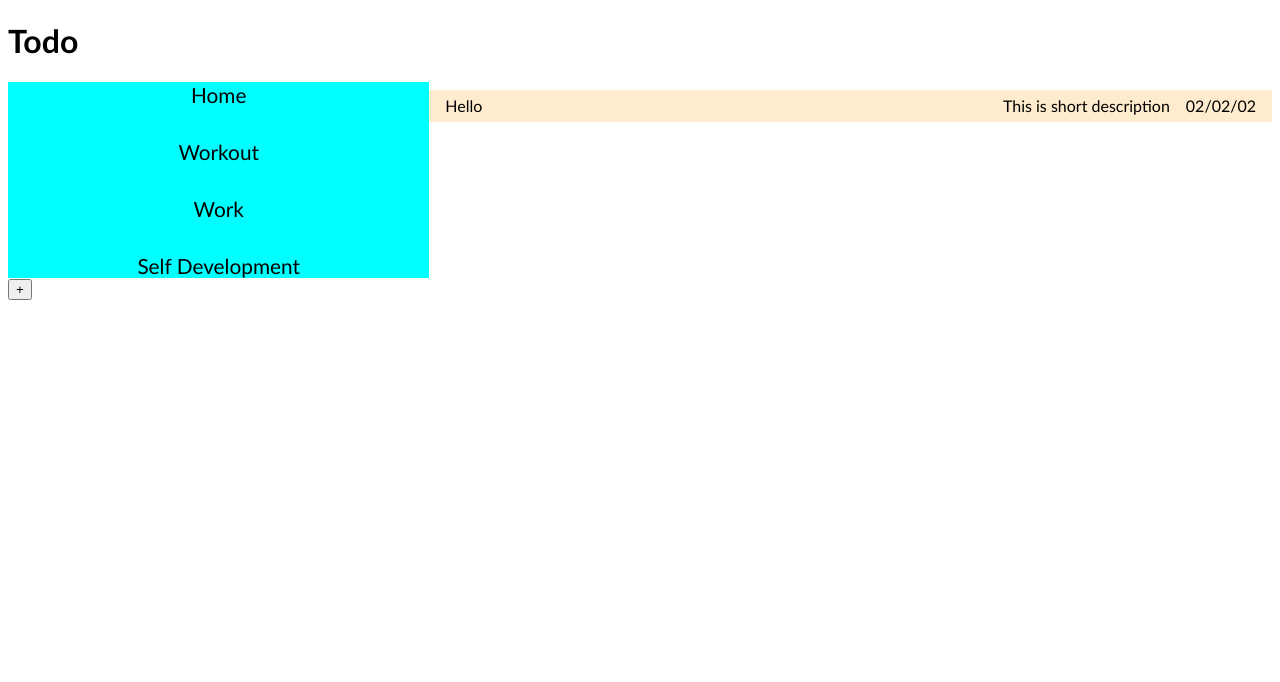
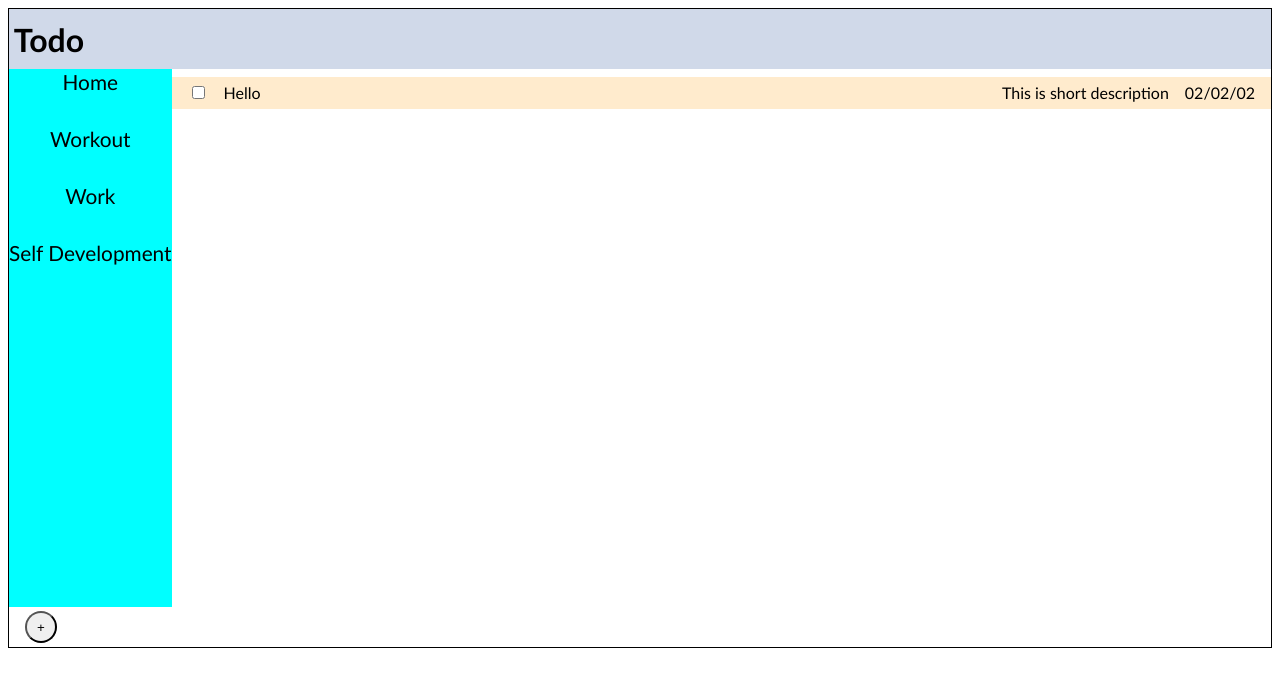
Before and after one commit to eablaev/Todo-List, a website built with webpack: page dist/index.html in a window 1280 px wide. Built offline with nearby package versions, Linux system fonts and the light colour scheme.

Commit message:
Added handleCheckBox.js

```diff
--- a/src/displayTodos.js
+++ b/src/displayTodos.js
@@ -1,3 +1,6 @@
+
+import handleCheckBox from './handleCheckBox'
+
 export default function display (array) {
 
     const todoContainer = document.getElementById('todoContainer')
@@ -6,6 +9,18 @@ export default function display (array) {
     array.forEach(element => {
         const todoDiv = document.createElement('div');
         todoDiv.classList.add('todoDiv');
+
+        const todoCheckMark = document.createElement('input');
+
+        todoCheckMark.setAttribute('type','checkbox');
+        todoCheckMark.setAttribute('id','todoCheckMark');
+        todoCheckMark.classList.add('todoCheckMark');
+        todoCheckMark.addEventListener('change',function(){
+            console.log('hello');
+            handleCheckBox();
+        })
+
+
 
         const todoTitle = document.createElement('h5');
         todoTitle.classList.add('todoTitle');
@@ -27,7 +42,7 @@ export default function display (array) {
         todoDiv.appendChild(todoDivLeft);
         todoDiv.appendChild(todoDivRight);
 
-
+        todoDivLeft.appendChild(todoCheckMark);
         todoDivLeft.appendChild(todoTitle);
         todoDivRight.appendChild(todoDescription);
         todoDivRight.appendChild(dueDate);
@@ -35,5 +50,7 @@ export default function display (array) {
 
         todoContainer.appendChild(todoDiv);
 
+
+
     });
 }
--- /dev/null
+++ b/src/handleCheckBox.js
@@ -0,0 +1,3 @@
+export default function handleCheckBox() {
+    console.log('inside HandleCheckBox')
+}
--- a/src/index.js
+++ b/src/index.js
@@ -18,10 +18,19 @@ display(todoArr);
 const form = document.getElementById('form');
 const formContainer = document.getElementById('formContainer')
 const addNew = document.getElementById('addNewTodo');
+const closeForm = document.getElementById('closeForm');
+
+
 addNew.addEventListener('click', function(){
     console.log('h')
     formContainer.classList.add('show');
-    console.log(formContainer.classList)
+    console.log(formContainer.classList);
+
+
+});
+
+closeForm.addEventListener('click', function(){
+    formContainer.classList.remove('show');
 })
 
 form.addEventListener('submit', function(e){
--- a/src/style.css
+++ b/src/style.css
@@ -1,9 +1,10 @@
-
+* {
+    box-sizing: border-box;
+}
 html {
     font-family:'Gill Sans', 'Gill Sans MT', Calibri, 'Trebuchet MS', sans-serif;
 
 }
-
 /*
 ////////////
 form styling
@@ -12,16 +13,34 @@ form styling
 
 .formContainer{
     background-color: aquamarine;
-
     display: none;
+    position: absolute;
+    top: 33%;
+    left: 33%;
 
 }
-.formContainer.show{
+
+.formContainer.show {
+    border: 1px solid black;
     display: inline-block;
+
+
+}
+.formHeader {
+    background-color: rgb(99, 91, 105);
+    display: flex;
+    justify-content: space-between;
+}
+.closeForm {
+    border-style: none;
+    color: white;
+    background-color: rgb(99, 91, 105);
+    cursor: pointer;
+
 }
 .formContainer h2 {
     margin: 0;
-    background-color: rgb(99, 91, 105);
+
     color: white;
     padding-left: .2rem;
 }
@@ -85,7 +104,6 @@ input{
 todoDiv styling
 //////////////
 */
-
 .todoDiv {
     background-color: blanchedalmond;
     display: flex;
@@ -96,11 +114,13 @@ todoDiv styling
 
 }
 
-
-
 .todoDivRight{
     display: flex;
-    gap: 1rem
+    gap: 1rem;
+}
+.todoDivLeft {
+    display: flex;
+    gap: 1rem;
 }
 
 .todoTitle,
@@ -109,36 +129,58 @@ todoDiv styling
     margin: 0;
     font-size: 1rem;
     font-weight: 400;
-
-
 }
-
-
 /*
 ///////////////////////
 contentDiv styling
 //////////////////////
 */
-
-.middleDiv {
-display: grid;
-grid-template-columns: 1fr 2fr;
+.contentDiv{
+    border: 1px solid black;
+    display: grid;
+    grid-template-columns: 1fr 2fr;
+    grid-template-rows: 60px auto 40px;
+    height: 80vh;
+}
+.headerDiv {
+    grid-column: 1 / 3;
+    background-color: rgb(208, 217, 233);
+    display: flex;
+    align-items: center;
 
 }
 
-.contentLeftDiv {
-    background-color: aqua;
+.middleDiv {
+    grid-column: 1 / 3;
+   display: flex;
+   justify-content: space-between;
 }
 
 
+.todoContainer{
+   flex: 1;
+}
 
+.footerDiv {
+    grid-column: 1 / 3;
+    display: flex;
+    justify-content: start;
+    align-items: center;
+}
 
+/*
+///////////////////////
+Header styling
+//////////////////////
+*/
+.headerDiv h1 {
+    padding: .3rem;
+}
 /*
 ///////////////////////
 projectsDiv styling
 //////////////////////
 */
-
 .projectsDiv {
     display: flex;
     flex-direction: column;
@@ -147,3 +189,17 @@ projectsDiv styling
     gap: 2rem;
     font-size: 1.3rem;
 }
+
+/*
+///////////////////////
+Footer styling
+//////////////////////
+*/
+
+.footerDiv button {
+
+    margin: 1rem;
+    height: 2rem;
+    width: 2rem;
+    border-radius: 100px;
+}
```
